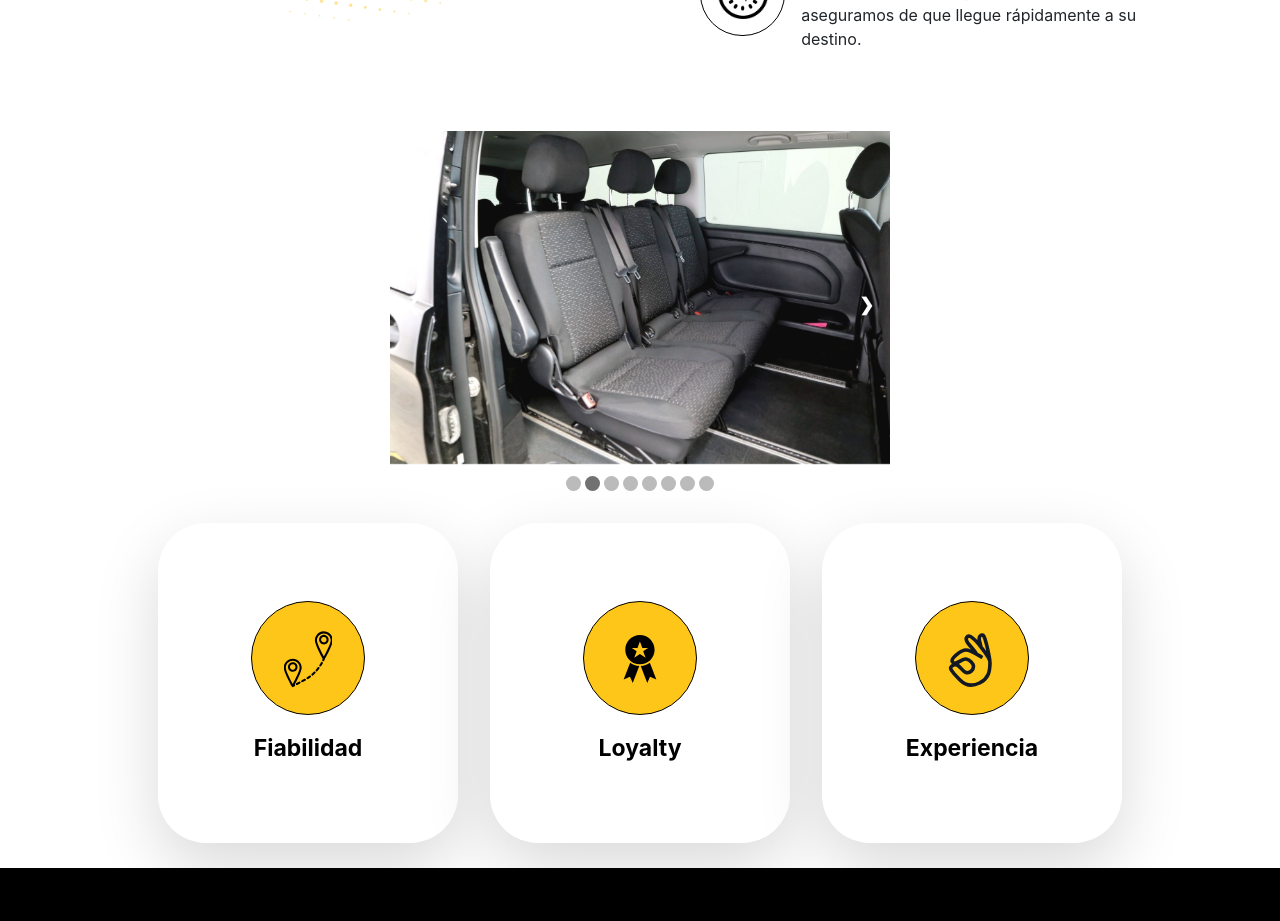
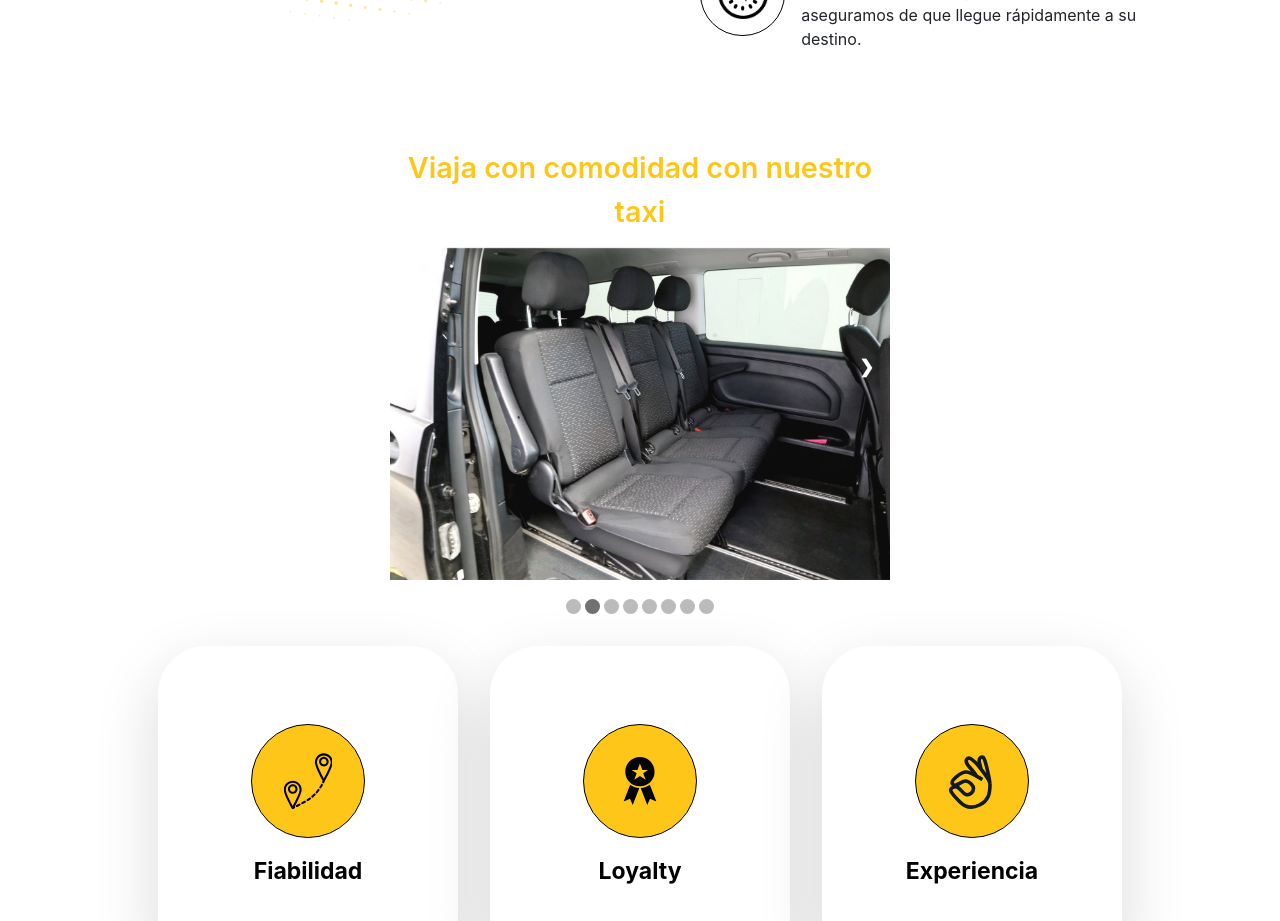
Before and after one commit to MinWooPK/Taxi-CTF, a React (Create React App) app: page /Info in a window 1280 px wide. Shown: the part 1300-2221 px from the top of the page. Built offline with nearby package versions, Linux system fonts and the light colour scheme.

Commit message:
text slide

```diff
--- a/src/views/AboutUs/index.tsx
+++ b/src/views/AboutUs/index.tsx
@@ -10,9 +10,9 @@ import {
   Dot,
   DotsContainer,
   FirstContainer,
-  NumberText,
   Slide,
   SlideshowContainer,
+  TitleSlide,
 } from "./style";
 import Award from "../../assets/svg/Award";
 import GoodHand from "../../assets/svg/GoodHand";
@@ -65,12 +65,13 @@ const AboutUsPage = () => {
       </FirstContainer>
       <Information />
       <SlideshowContainer>
+        <TitleSlide>Viaja con comodidad con nuestro taxi</TitleSlide>
         {slides.map((slide, index) => (
           <Slide key={index} active={index === currentIndex}>
             {/* <NumberText>{`${index + 1} / ${slides.length}`}</NumberText> */}
             <img
               src={slide.src}
-              style={{ width: "100%" }}
+              style={{ width: "100%", maxHeight: "332px" }}
               alt={`Slide ${index + 1}`}
             />
             <Caption>{slide.caption}</Caption>
--- a/src/views/AboutUs/style.ts
+++ b/src/views/AboutUs/style.ts
@@ -41,7 +41,7 @@ export const fade = keyframes`
 
 export const SlideshowContainer = styled.div`
   max-width: 500px;
-  max-height: 332px;
+  /* max-height: 332px; */
   position: relative;
   margin: auto;
 `;
@@ -50,6 +50,17 @@ export const Slide = styled.div<SlideProps>`
   display: ${({ active }) => (active ? "block" : "none")};
   animation: ${fade} 1.5s;
   position: relative;
+  /* max-height: 332px; */
+`;
+
+export const TitleSlide = styled.div`
+  font-size: 1.8rem;
+  font-weight: 600;
+  color: #ffc61a;
+  display: flex;
+  justify-content: center;
+  padding: 15px 0px;
+  text-align: center;
 `;
 
 export const NumberText = styled.div`
```
